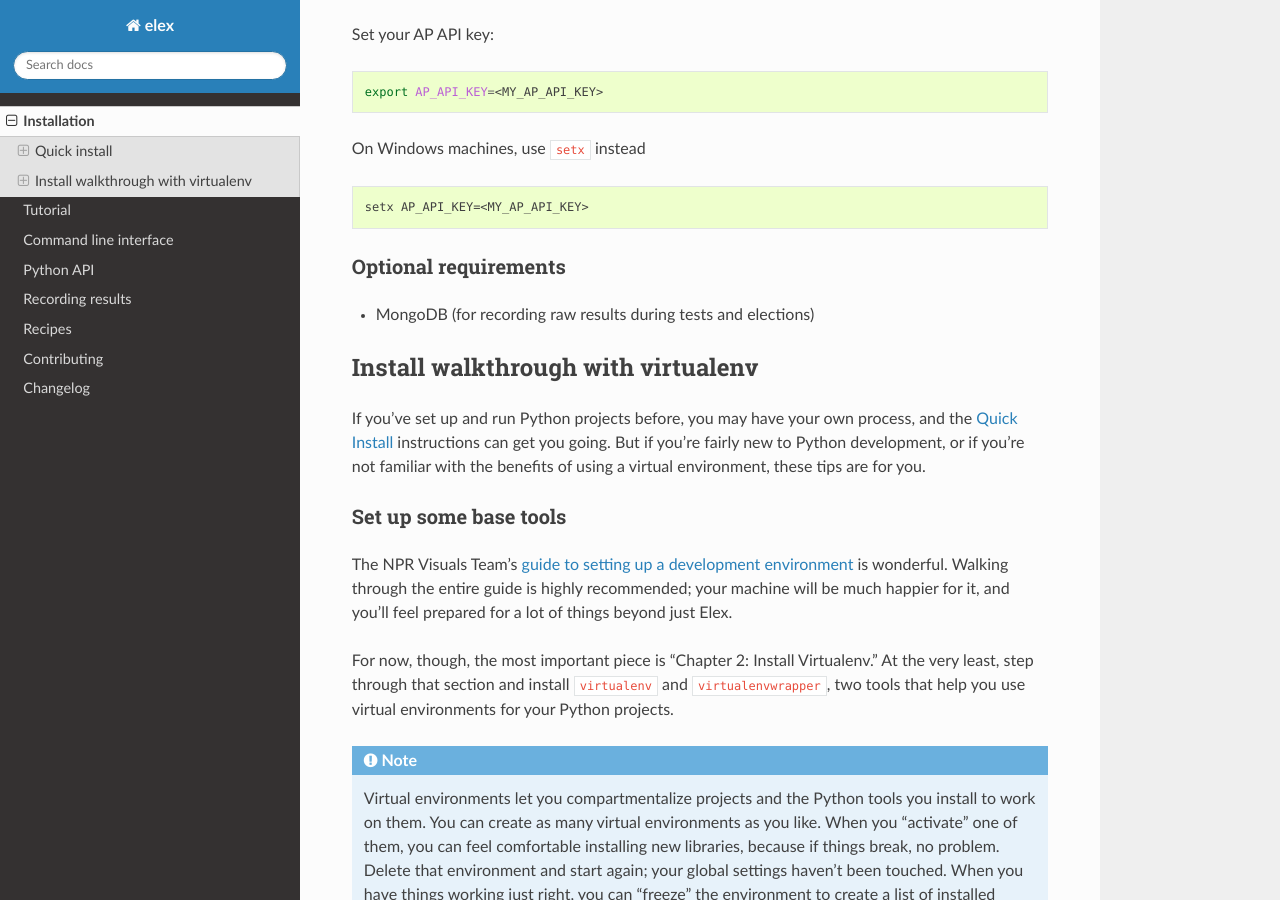
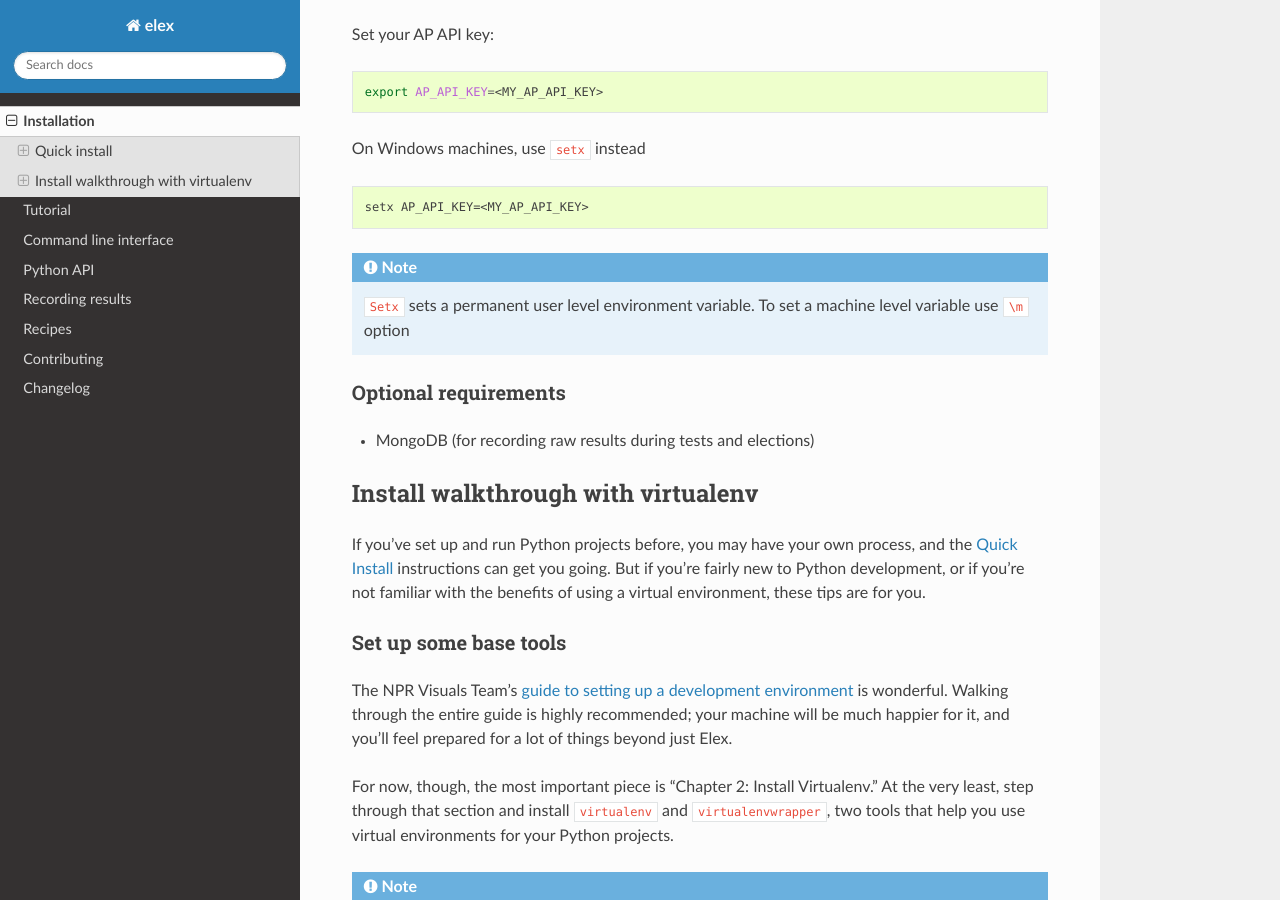
Before and after one commit to newsdev/elex, a Sphinx documentation site: the page built from docs/install.rst, in a window 1280 px wide and 900 px high, scrolled down 308 px. Built offline with Sphinx 7.4.7 and the Read the Docs theme 2.0.0, drawn with Linux system fonts in a browser that asks for light colours; the version number could not be read and is left out.

Commit message:
add note on setx

```diff
--- a/docs/install.rst
+++ b/docs/install.rst
@@ -22,6 +22,8 @@ On Windows machines, use ``setx`` instead
 .. code:: bat
 
     setx AP_API_KEY=<MY_AP_API_KEY>
+
+.. note:: ``Setx`` sets a permanent user level environment variable. To set a machine level variable use ``\m`` option
 
 Optional requirements
 =====================
```
